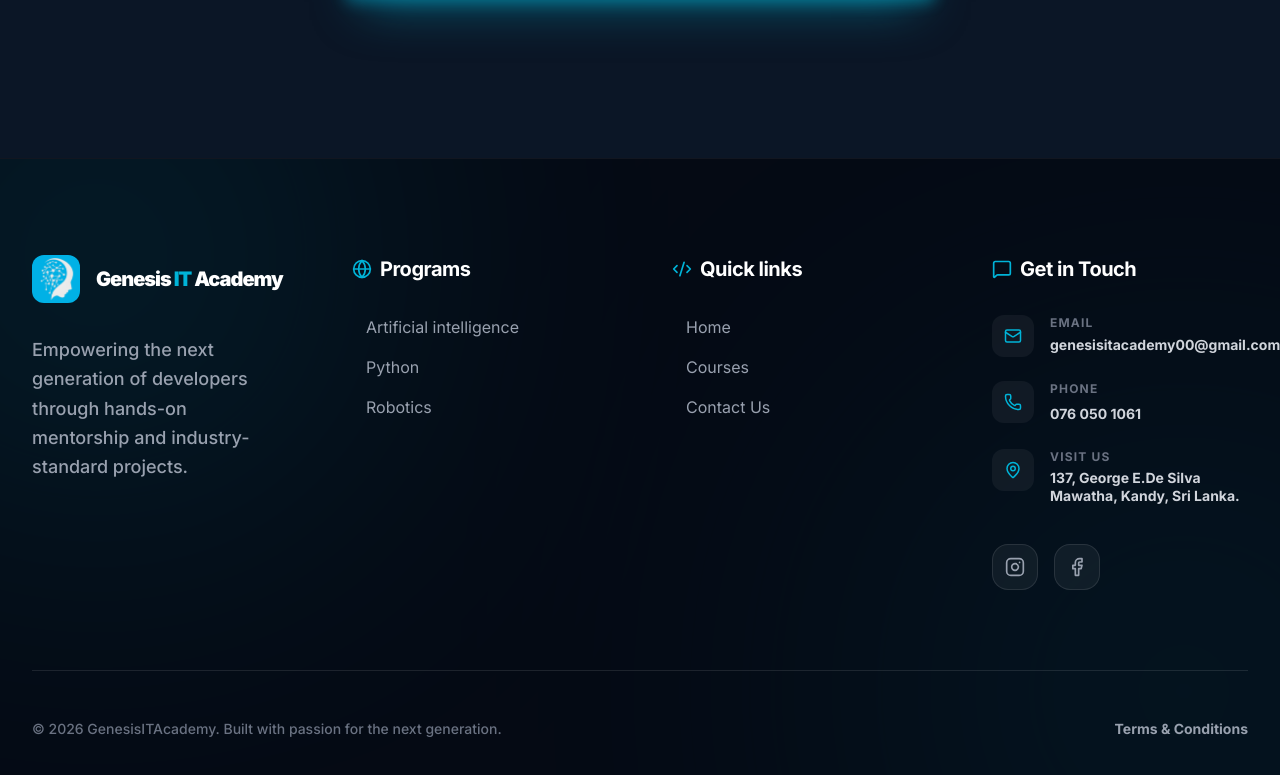
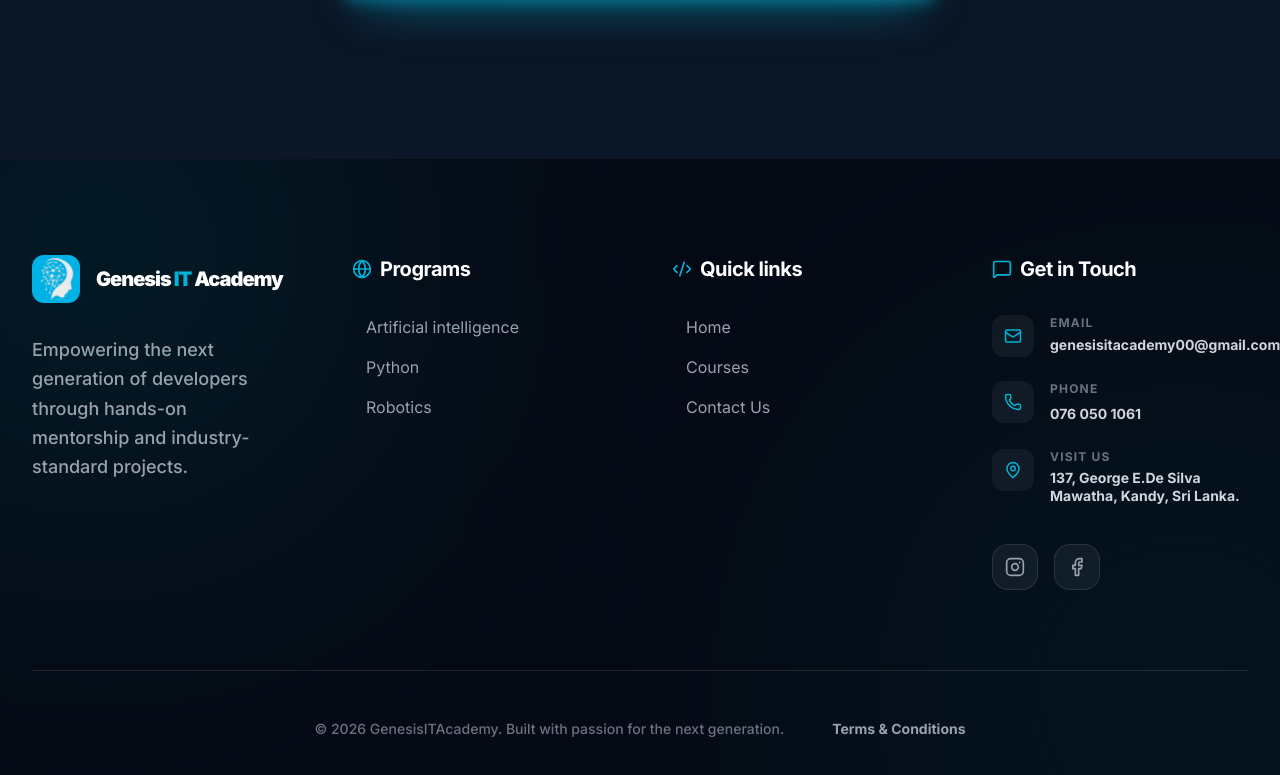
Before and after one commit to SustyDigiMarketers/Genesis-IT-Academy, a React (Vite) app: page / in a window 1280 px wide. Shown: the part 4674-5449 px from the top of the page. Built offline with nearby package versions, Linux system fonts and the light colour scheme.

Commit message:
style: update footer layout to place Terms & Conditions next to copyright on desktop

```diff
--- a/src/components/Layout.tsx
+++ b/src/components/Layout.tsx
@@ -354,15 +354,13 @@ const Footer = () => {
           initial={{ opacity: 0 }}
           whileInView={{ opacity: 1 }}
           viewport={{ once: true }}
-          className="pt-12 border-t border-white/10 flex flex-col md:flex-row justify-between items-center gap-8"
+          className="pt-12 border-t border-white/10 flex flex-col md:flex-row items-center justify-center gap-4 md:gap-12"
         >
-          <div className="text-gray-500 text-sm font-medium">
+          <div className="text-gray-500 text-sm font-medium text-center md:text-left">
             © 2026 GenesisITAcademy. Built with passion for the next generation.
           </div>
-          <div className="flex items-center gap-8">
-            <div className="flex gap-6 text-sm font-bold text-gray-400">
-              <Link to="/terms" className="hover:text-cyan-400 transition-colors">Terms & Conditions</Link>
-            </div>
+          <div className="flex items-center">
+            <Link to="/terms" className="text-sm font-bold text-gray-400 hover:text-cyan-400 transition-colors">Terms & Conditions</Link>
           </div>
         </motion.div>
       </div>
```
